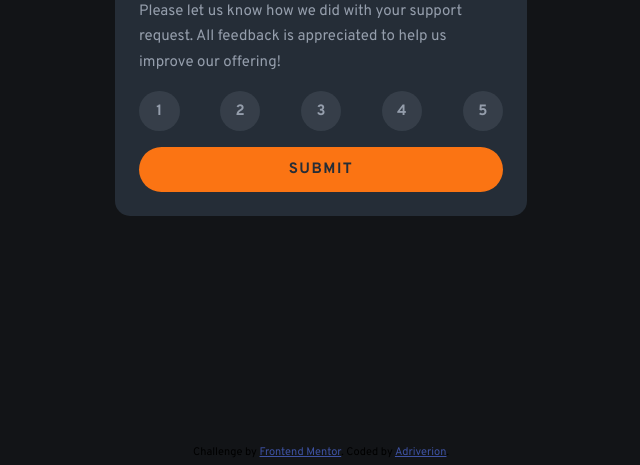
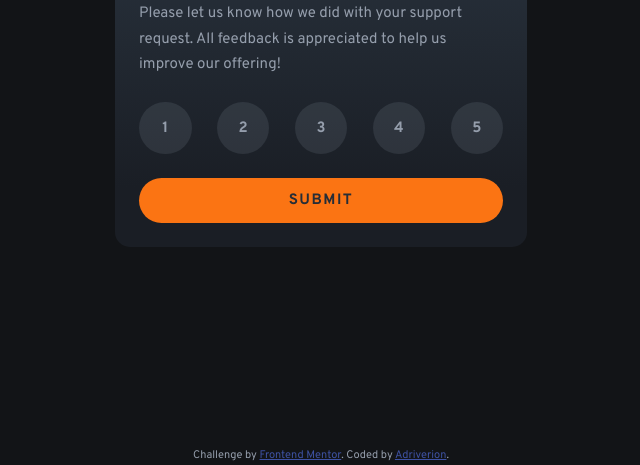
Before and after one commit to Adriverion/Interactive-rating-component, a plain HTML site: page index.html in a window 1280 px wide. Shown: the part 354-819 px from the top of the page, without its empty margins (319-959 px from the left). Drawn offline with nearby package versions, Linux system fonts and the light colour scheme.

Commit message:
readjustments of some styles and sizes

```diff
--- a/css/style.css
+++ b/css/style.css
@@ -4,15 +4,17 @@
     --orange: #fb7413;
     --white: #ffffff;
     --light-grey: #959eac;
-    --light-grey-15: hsla(217, 12%, 63%, 0.15);
+    --light-grey-15: #959eac26;
     --dark-blue: #252d37;
+    --background: linear-gradient(0deg, #1a1e25 15%, var(--dark-blue) 64%);
     --very-dark-blue: #121417;
     --min-modal-size: 327px;
     --max-modal-size: 412px;
     --font-base: 15px;
+    --font-24-28: clamp(1.6rem, 1.5061rem + 0.3756vw, 1.8666rem);
     --spacing-16: 1.06rem;
     --spacing-24: 1.6rem;
-    --circular-box: 2.7rem;
+    --circular-box: 3.5rem;
 }
 
 * {
@@ -29,20 +31,16 @@ html {
 }
 
 main {
+    display: flex;
+    flex-direction: column;
+    justify-content: center;
+    align-items: center;
     width: 100%;
     min-height: 100vh;
 }
 
-
-main {
-    display: flex;
-    flex-direction: column;
-    justify-content: center;
-    align-items: center;
-}
-
 .modal {
-    background-color: var(--dark-blue);
+    background: var(--background);
     min-width: var(--min-modal-size);
     max-width: var(--max-modal-size);
     padding: var(--spacing-24);
@@ -54,7 +52,7 @@ main {
 .modal__container {
     display: flex;
     flex-direction: column;
-    gap: var(--spacing-16);
+    gap: var(--spacing-24);
 }
 
 .modal__container--disabled { display: none; }
@@ -94,6 +92,7 @@ main {
 }
 
 .modal__title {
+    font-size: var(--font-24-28);
     font-weight: 700;
     color: var(--white);
 }
--- a/index.html
+++ b/index.html
@@ -89,7 +89,7 @@
       </section>
      </div>
   </main>
-  <footer class="attribution">
+  <footer class="modal__text attribution">
     Challenge by <a href="https://www.frontendmentor.io?ref=challenge" target="_blank">Frontend Mentor</a>.
     Coded by <a href="https://github.com/Adriverion">Adriverion</a>.
   </footer>
```
